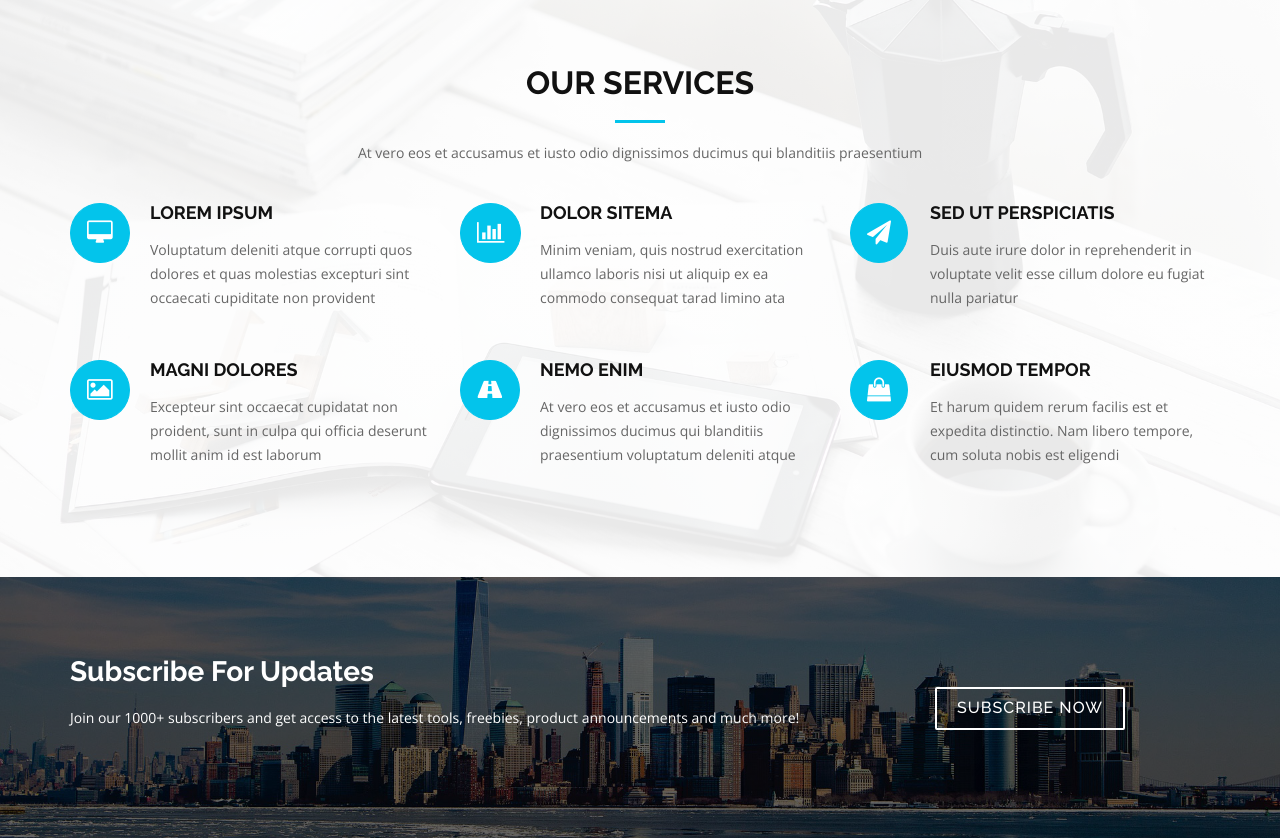
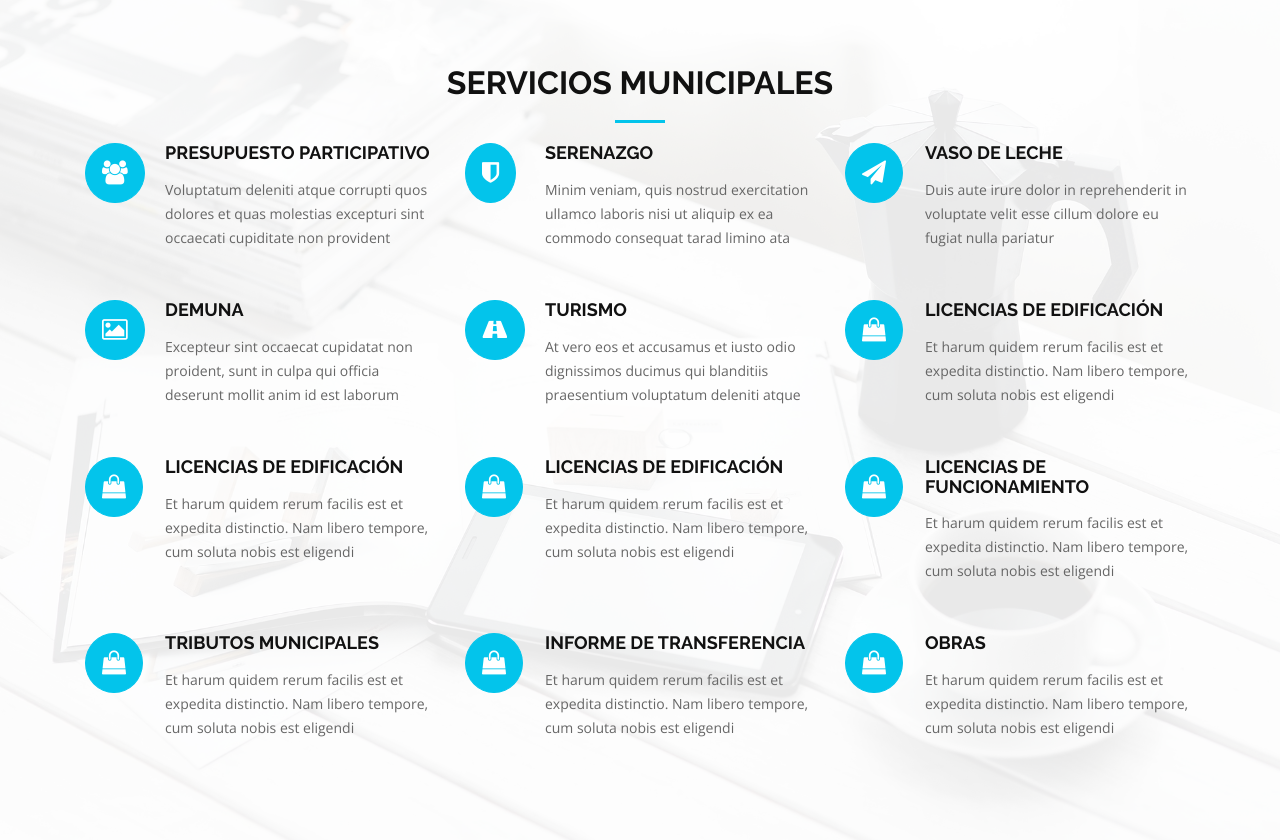
Before and after one commit to pbp15/WebAhuac, a plain HTML site: page index.html in a window 1280 px wide. Shown: the part 1626-2466 px from the top of the page. Drawn offline with nearby package versions, Linux system fonts and the light colour scheme.

Commit message:
SERVICIOS MUNICIPALES

```diff
--- a/index.html
+++ b/index.html
@@ -159,41 +159,70 @@
     <div class="container wow fadeInUp">
       <div class="row">
         <div class="col-md-12">
-          <h3 class="section-title">Our Services</h3>
+          <h3 class="section-title">Servicios Municipales</h3>
           <div class="section-title-divider"></div>
-          <p class="section-description">At vero eos et accusamus et iusto odio dignissimos ducimus qui blanditiis praesentium</p>
         </div>
       </div>
-
-      <div class="row">
+<!-- fa fa-users fa fa-desktop fa fa-shield fa fa-bar-chart  -->
+      <div cfa fa-userslass="row">
         <div class="col-md-4 service-item">
-          <div class="service-icon"><i class="fa fa-desktop"></i></div>
-          <h4 class="service-title"><a href="">Lorem Ipsum</a></h4>
+          <div class="service-icon"><i class="fa fa-users"></i></div>
+          <h4 class="service-title"><a href="">Presupuesto Participativo</a></h4>
           <p class="service-description">Voluptatum deleniti atque corrupti quos dolores et quas molestias excepturi sint occaecati cupiditate non provident</p>
         </div>
         <div class="col-md-4 service-item">
-          <div class="service-icon"><i class="fa fa-bar-chart"></i></div>
-          <h4 class="service-title"><a href="">Dolor Sitema</a></h4>
+          <div class="service-icon"><i class="fa fa-shield "></i></div>
+          <h4 class="service-title"><a href="">Serenazgo</a></h4>
           <p class="service-description">Minim veniam, quis nostrud exercitation ullamco laboris nisi ut aliquip ex ea commodo consequat tarad limino ata</p>
         </div>
         <div class="col-md-4 service-item">
           <div class="service-icon"><i class="fa fa-paper-plane"></i></div>
-          <h4 class="service-title"><a href="">Sed ut perspiciatis</a></h4>
+          <h4 class="service-title"><a href="">Vaso de Leche</a></h4>
           <p class="service-description">Duis aute irure dolor in reprehenderit in voluptate velit esse cillum dolore eu fugiat nulla pariatur</p>
         </div>
         <div class="col-md-4 service-item">
           <div class="service-icon"><i class="fa fa-photo"></i></div>
-          <h4 class="service-title"><a href="">Magni Dolores</a></h4>
+          <h4 class="service-title"><a href="">Demuna</a></h4>
           <p class="service-description">Excepteur sint occaecat cupidatat non proident, sunt in culpa qui officia deserunt mollit anim id est laborum</p>
         </div>
         <div class="col-md-4 service-item">
           <div class="service-icon"><i class="fa fa-road"></i></div>
-          <h4 class="service-title"><a href="">Nemo Enim</a></h4>
+          <h4 class="service-title"><a href="">Turismo</a></h4>
           <p class="service-description">At vero eos et accusamus et iusto odio dignissimos ducimus qui blanditiis praesentium voluptatum deleniti atque</p>
         </div>
         <div class="col-md-4 service-item">
           <div class="service-icon"><i class="fa fa-shopping-bag"></i></div>
-          <h4 class="service-title"><a href="">Eiusmod Tempor</a></h4>
+          <h4 class="service-title"><a href="">Licencias de Edificación</a></h4>
+          <p class="service-description">Et harum quidem rerum facilis est et expedita distinctio. Nam libero tempore, cum soluta nobis est eligendi</p>
+        </div>
+        <div class="col-md-4 service-item">
+          <div class="service-icon"><i class="fa fa-shopping-bag"></i></div>
+          <h4 class="service-title"><a href="">Licencias de Edificación</a></h4>
+          <p class="service-description">Et harum quidem rerum facilis est et expedita distinctio. Nam libero tempore, cum soluta nobis est eligendi</p>
+        </div>
+        <div class="col-md-4 service-item">
+          <div class="service-icon"><i class="fa fa-shopping-bag"></i></div>
+          <h4 class="service-title"><a href="">Licencias de Edificación</a></h4>
+          <p class="service-description">Et harum quidem rerum facilis est et expedita distinctio. Nam libero tempore, cum soluta nobis est eligendi</p>
+        </div>
+        <div class="col-md-4 service-item">
+          <div class="service-icon"><i class="fa fa-shopping-bag"></i></div>
+          <h4 class="service-title"><a href="">Licencias de Funcionamiento</a></h4>
+          <p class="service-description">Et harum quidem rerum facilis est et expedita distinctio. Nam libero tempore, cum soluta nobis est eligendi</p>
+        </div>
+        <div class="col-md-4 service-item">
+          <div class="service-icon"><i class="fa fa-shopping-bag"></i></div>
+          <h4 class="service-title"><a href="">Tributos Municipales</a></h4>
+          <p class="service-description">Et harum quidem rerum facilis est et expedita distinctio. Nam libero tempore, cum soluta nobis est eligendi</p>
+        </div>
+        <div class="col-md-4 service-item">
+          <div class="service-icon"><i class="fa fa-shopping-bag"></i></div>
+          <h4 class="service-title"><a href="">Informe de Transferencia</a></h4>
+          <p class="service-description">Et harum quidem rerum facilis est et expedita distinctio. Nam libero tempore, cum soluta nobis est eligendi</p>
+        </div>
+        <div class="col-md-4 service-item">
+          <div class="service-icon"><i class="fa fa-shopping-bag"></i></div>
+          <h4 class="service-title"><a href="">Obras</a></h4>
           <p class="service-description">Et harum quidem rerum facilis est et expedita distinctio. Nam libero tempore, cum soluta nobis est eligendi</p>
         </div>
       </div>
```
